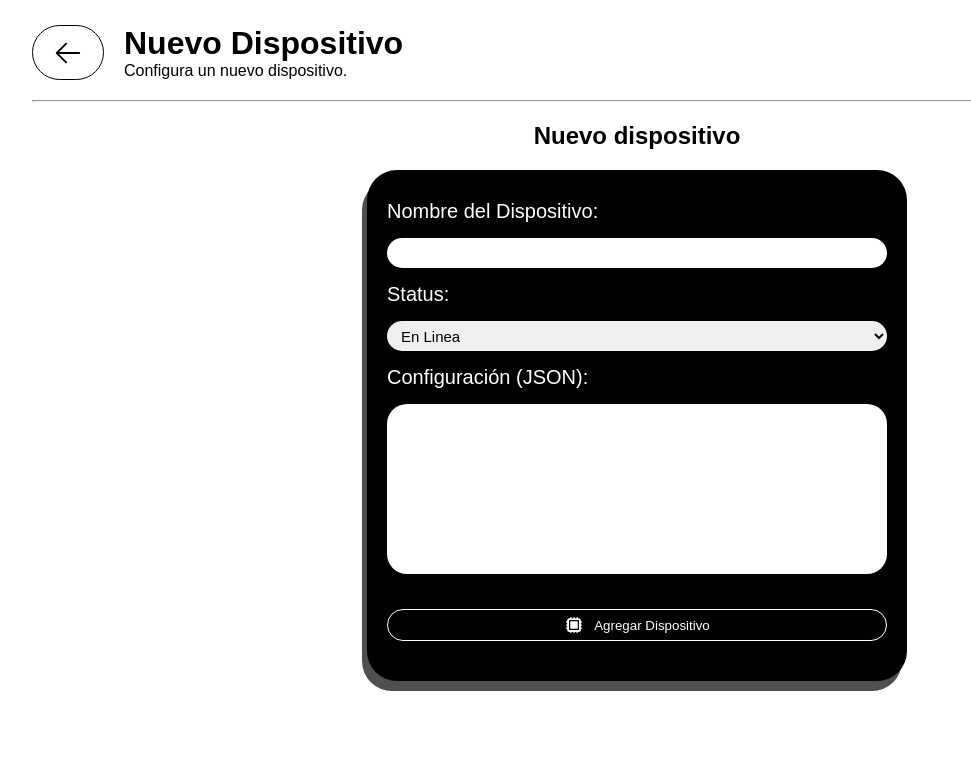
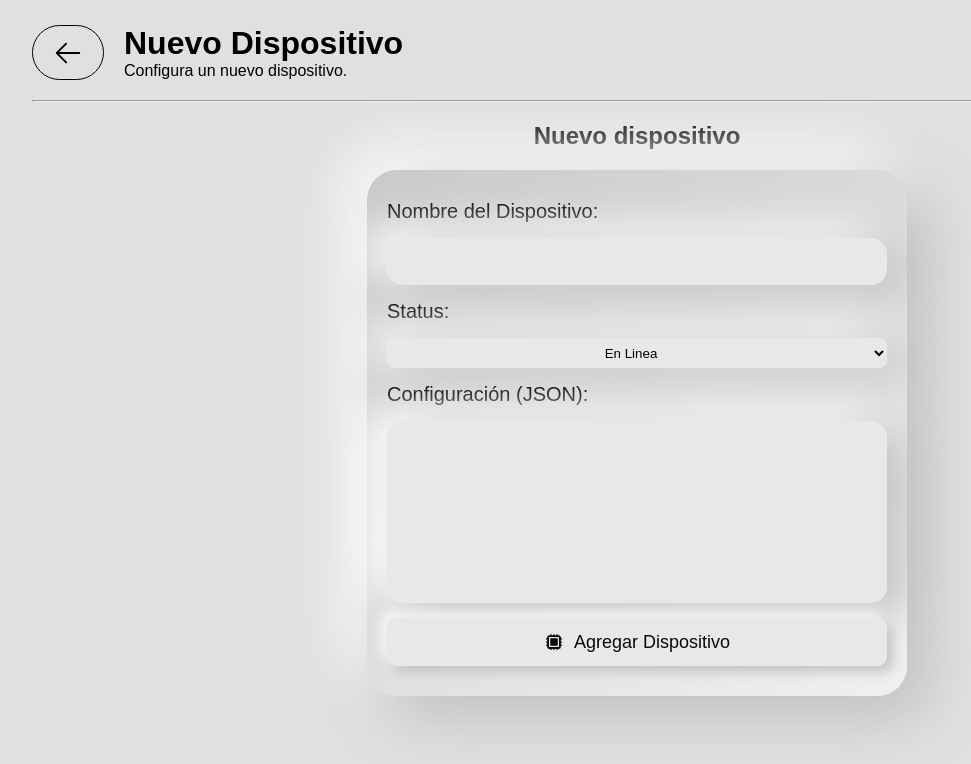
Before and after one commit to JesusTrz/IotDeviceManager-Project, a React (Vite) app in the folder iotdevicemanager/: page /newDevice in a window 1280 px wide. Shown: the top 764 px of the page, without its empty margins (3-974 px from the left). Built offline with nearby package versions, Linux system fonts and the light colour scheme; a web font is replaced by a local one.

Commit message:
Cambios de estilo

```diff
--- a/iotdevicemanager/src/App.jsx
+++ b/iotdevicemanager/src/App.jsx
@@ -1,5 +1,8 @@
 import React from 'react'
 import {Routes, Route} from 'react-router-dom'
+// VISTA DE INICIO
+import StartView from './views/StartView'
+
 // VISTAS PREDETERMINADAS
 import Dashboard from './views/Dashboard'
 
@@ -11,9 +14,10 @@ import EditDevice from './views/EditDevice'
 function App() {
   return (
     <Routes>
+      {/* RUTA INICIAL */}
+
       {/* RUTAS */}
       <Route path='/' element={<Dashboard />} />
-
 
       {/* VISTAS CRUD */}
       <Route path="/newDevice" element={<NewDevice />} />
--- a/iotdevicemanager/src/components/btn-action/BtnAction.css
+++ b/iotdevicemanager/src/components/btn-action/BtnAction.css
@@ -14,13 +14,13 @@
 
 
 .btn-action:hover {
-    background-color: black;
-    color: white;
+    background-color: white;
+    color: black;
     transform: translateY(-5px);
-    box-shadow: 0 5px 0 0 #4f4f4f;
+    box-shadow: 0 5px 0 0 gray;
 }
 
 .btn-action:active {
     transform: translateY(0);
-    box-shadow: 0 2px 0 0 #4f4f4f;
+    box-shadow: 0 2px 0 0 gray;
 }
--- a/iotdevicemanager/src/components/btn-action/BtnActionUser.css
+++ b/iotdevicemanager/src/components/btn-action/BtnActionUser.css
@@ -1,25 +1,22 @@
 .btn-action-user {
-    display: flex;
-    flex-direction: row;
-    padding: 5px;
-    margin: 10px 0;
-    background-color: transparent;
-    color: white;
-    border: 1px solid white;
-    border-radius: 50px;
-    cursor: pointer;
-    transition: all 0.2s ease;
-    justify-content: center;
-    align-items: center;
+  display: flex;
+  flex-direction: row;
+  justify-content: center;
+  align-items: center;
+  cursor: pointer;
+
+  color: #090909;
+  padding: 0.7em 1.7em;
+  font-size: 18px;
+  border-radius: 0.5em;
+  background: #e8e8e8;
+  cursor: pointer;
+  border: 1px solid #e8e8e8;
+  transition: all 0.3s ease-in-out;
+  box-shadow: 6px 6px 12px #c5c5c5, -6px -6px 12px #f7f7f7;
 }
 
 .btn-action-user:hover {
-    background-color: white;
-    color: black;
-    transform: translateY(2px);
-    box-shadow: 0 0 10px white;
+  color: #666;
+  box-shadow: inset 4px 4px 12px #c5c5c5, inset -4px -4px 12px #ffffff;
 }
-.btn-action-user:active {
-    transform: translateY(0);
-    box-shadow: none;
-}
--- a/iotdevicemanager/src/index.css
+++ b/iotdevicemanager/src/index.css
@@ -5,6 +5,7 @@
 }
 
 * {
-    margin: 0;
-    padding: 0;
+  margin: 0;
+  padding: 0;
+  background: #e0e0e0;
 }
--- a/iotdevicemanager/src/views/Dashboard.jsx
+++ b/iotdevicemanager/src/views/Dashboard.jsx
@@ -62,9 +62,9 @@ const Dashboard = () => {
         <h2>Tus Dispositivos:</h2>
 
         <Link to={"/newDevice"} title="Agregar Nuevo Dispositivo">
-          <BtnAction>
-            <HiPlus size={20} />
-          </BtnAction>
+          <BtnActionUser>
+            <HiPlus size={20} style={{backgroundColor:"transparent"}} />
+          </BtnActionUser>
         </Link>
       </div>
 
@@ -90,11 +90,11 @@ const Dashboard = () => {
                 <div className="device-actions">
                   <Link to={`/editDevice/${device.id}`} title="Editar Dispositivo">
                     <BtnActionUser>
-                      <HiWrench size={20} />
+                      <HiWrench size={20}  style={{backgroundColor:"transparent"}}/>
                     </BtnActionUser>
                   </Link>
                   <BtnActionUser onClick={() => handleDelete(device.id)}>
-                    <HiTrash size={20} />
+                    <HiTrash size={20}  style={{backgroundColor:"transparent"}}/>
                   </BtnActionUser>
                 </div>
               </li>
--- a/iotdevicemanager/src/views/EditDevice.jsx
+++ b/iotdevicemanager/src/views/EditDevice.jsx
@@ -102,7 +102,7 @@ const EditDevice = () => {
     <div className="device-edit-container">
       <div className="header-edit-device">
         <BtnAction onClick={volverAtras}>
-          <HiArrowLeft size={30} />
+          <HiArrowLeft size={30} style={{backgroundColor:"transparent"}} />
         </BtnAction>
         <div className="subtitle-edit-device">
           <h1>Configurar Dispositivo</h1>
@@ -141,7 +141,7 @@ const EditDevice = () => {
           />
 
           <BtnActionUser type="submit">
-            <HiWrenchScrewdriver size={20} style={{ paddingRight: "10px" }} />
+            <HiWrenchScrewdriver size={20} style={{ paddingRight: "10px", backgroundColor:"transparent" }} />
             Guardar
           </BtnActionUser>
         </form>
@@ -201,7 +201,7 @@ const EditDevice = () => {
                         {new Date(snap.timestamp).toLocaleString()}
                       </p>
 
-                      <BtnActionUser
+                      <BtnAction
                         style={{ marginTop: "10px" }}
                         onClick={async () => {
                           const ok = confirm("¿Restaurar este snapshot?");
@@ -226,7 +226,7 @@ const EditDevice = () => {
                         }}
                       >
                         Restaurar
-                      </BtnActionUser>
+                      </BtnAction>
                     </div>
                   </div>
                 );
--- a/iotdevicemanager/src/views/NewDevice.jsx
+++ b/iotdevicemanager/src/views/NewDevice.jsx
@@ -63,7 +63,7 @@ const NewDevice = () => {
     <div className="new-device-container">
       <div className="header-new-device">
         <BtnAction onClick={volverAtras}>
-          <HiArrowLeft size={30} />
+          <HiArrowLeft size={30} style={{backgroundColor:"transparent"}} />
         </BtnAction>
 
         <div className="subtitle-device">
@@ -104,7 +104,7 @@ const NewDevice = () => {
           ></textarea>
 
           <BtnActionUser type="submit">
-            <HiCpuChip size={20} style={{ paddingRight: "10px" }} />
+            <HiCpuChip size={20} style={{ paddingRight: "10px", backgroundColor:"transparent" }} />
             Agregar Dispositivo
           </BtnActionUser>
         </form>
--- /dev/null
+++ b/iotdevicemanager/src/views/StartView.jsx
@@ -0,0 +1,41 @@
+import React from "react";
+import "./css/StartView.css";
+
+// RUTA
+import { Link } from "react-router-dom";
+
+const StartView = () => {
+  return (
+    <div className="startview-container">
+      <div className="first-container">
+          <h1>IotDeviceManager</h1>
+          <p>
+            Configuración remota, control de versiones y recuperación
+            instantánea para edificios inteligentes.
+          </p>
+      </div>
+
+      <div className="second-container">
+        <h3>¿Qué es?</h3>
+        <p>
+          Esta plataforma permite a los administradores de edificios
+          inteligentes tomar el control total de sus dispositivos IoT (sensores,
+          cámaras y actuadores). Más que un simple panel de control, nuestro
+          sistema garantiza la integridad de tu configuración mediante un
+          sistema avanzado de historial.
+        </p>
+        <p>
+          Gracias a la implementación del Patrón Memento, cada cambio es
+          rastreable y reversible. ¿Un error en la configuración? Viaja en el
+          tiempo a través de nuestra línea temporal y restaura versiones
+          estables en segundos.
+        </p>
+      </div>
+      <Link to={"/dashboard"}>
+      <button className="btn-start">Ingresar</button>
+      </Link>
+    </div>
+  );
+};
+
+export default StartView;
--- a/iotdevicemanager/src/views/css/Dashboard.css
+++ b/iotdevicemanager/src/views/css/Dashboard.css
@@ -61,18 +61,19 @@
 .device-item {
     display: flex;
     flex-direction: column;
-    background: black;
-    color: white;
-    border-radius: 20px;
     padding: 16px;
+    gap: 15px;
     margin: 5px 0 10px 5px;
     font-size: 16px;
-    transition: all 0.3s ease;
+    border-radius: 30px;
+    background: #e0e0e0;
+    box-shadow: 20px 20px 40px #bebebe,
+        -20px -20px 40px #ffffff;
+    transition: all 0.3s ease-in-out;
 }
 
 .device-item:hover {
-    transform: translateY(-8px);
-    box-shadow: 0 6px 0 0 #4f4f4f;
+    transform: translateY(-5px);
 }
 
 .device-actions {
--- a/iotdevicemanager/src/views/css/NewDevice.css
+++ b/iotdevicemanager/src/views/css/NewDevice.css
@@ -1,23 +1,19 @@
-.new-device-container{
+.new-device-container {
     margin: 25px 35px;
     display: flex;
     flex-direction: column;
     gap: 20px;
 }
 
-.header-new-device{
+.header-new-device {
     display: flex;
     gap: 20px;
 }
 
-.form-device{
+.form-device {
     display: flex;
     flex-direction: column;
     gap: 15px;
-}
-
-.form-device input {
-    padding: 10px;
 }
 
 .new-device-form {
@@ -33,40 +29,57 @@
     flex-direction: column;
     width: 500px;
     gap: 15px;
-    background-color: black;
-    color: white;
+    border-radius: 50px;
+    background: linear-gradient(145deg, #cacaca, #f0f0f0);
+    box-shadow: 20px 20px 60px #bebebe,
+        -20px -20px 60px #ffffff;
+    color: black;
     padding: 30px 20px;
     font-size: 20px;
     border-radius: 30px;
-    box-shadow: -5px 10px 0 #4f4f4f;
+}
+
+.add-device-form label {
+    background-color: transparent;
 }
 
 .new-device-form input {
-    height: 30px;
-    font-size: 15px;
-    padding: 0 10px;
-    border: 0;
-    border-radius: 50px;
-    transition: all 0.2s ease-in-out;
+    border: none;
+    padding: 1rem;
+    border-radius: 1rem;
+    background: #e8e8e8;
+    box-shadow: 20px 10px 40px #c5c5c5,
+        -20px -10px 40px #ffffff;
+    transition: 0.3s;
 }
 
 
 .new-device-form input:focus {
-    box-shadow: 0 0 10px white;
+    outline-color: #e8e8e8;
+    background: #e8e8e8;
+    box-shadow: inset 20px 20px 60px #c5c5c5,
+        inset -20px -20px 60px #ffffff;
+    transition: 0.3s;
 }
 
 .new-device-form select {
     height: 30px;
     width: 500px;
-    font-size: 15px;
-    padding: 0 10px;
-    border: 0;
-    border-radius: 50px;
-    transition: all 0.2s ease-in-out;
+    text-align: center;
+    border: none;
+    border-radius: 0.5rem;
+    background: #e8e8e8;
+    box-shadow: 20px 10px 40px #c5c5c5,
+        -20px -10px 40px #ffffff;
+    transition: 0.3s;
 }
 
 .new-device-form select:focus {
-    box-shadow: 0 0 10px white;
+    outline-color: #e8e8e8;
+    background: #e8e8e8;
+    box-shadow: inset 20px 20px 60px #c5c5c5,
+        inset -20px -20px 60px #ffffff;
+    transition: 0.3s;
 }
 
 
@@ -75,13 +88,19 @@
     line-height: 1.5;
     field-sizing: inherit;
     resize: none;
-    padding: 10px;
-    border: 0;
-    border-radius: 20px;
-    margin-bottom: 10px;
-    transition: all 0.2s ease-in-out;
+    border: none;
+    padding: 1rem;
+    border-radius: 1rem;
+    background: #e8e8e8;
+    box-shadow: 20px 10px 40px #c5c5c5,
+        -20px -10px 40px #ffffff;
+    transition: 0.3s;
 }
 
 .new-device-form textarea:focus {
-    box-shadow: 0 0 10px white;
+    outline-color: #e8e8e8;
+    background: #e8e8e8;
+    box-shadow: inset 20px 20px 60px #c5c5c5,
+        inset -20px -20px 60px #ffffff;
+    transition: 0.3s;
 }
--- /dev/null
+++ b/iotdevicemanager/src/views/css/StartView.css
@@ -0,0 +1,23 @@
+.startview-container {
+    display: flex;
+    flex-direction: column;
+    margin: 40px 60px;
+    color: var(--text);
+    gap: 50px;
+}
+
+.first-container {
+    display: flex;
+    justify-content: space-between;
+    align-items: center;
+}
+
+.title h1{
+    font-size: 60px;
+}
+
+.second-container {
+    display: flex;
+    flex-direction: column;
+
+}
```
Also changed, not shown: iotdevicemanager/src/views/css/EditDevice.css (+66 -40 lines), iotdevicemanager/src/assets/img/IotLogoDevice.png (added).
